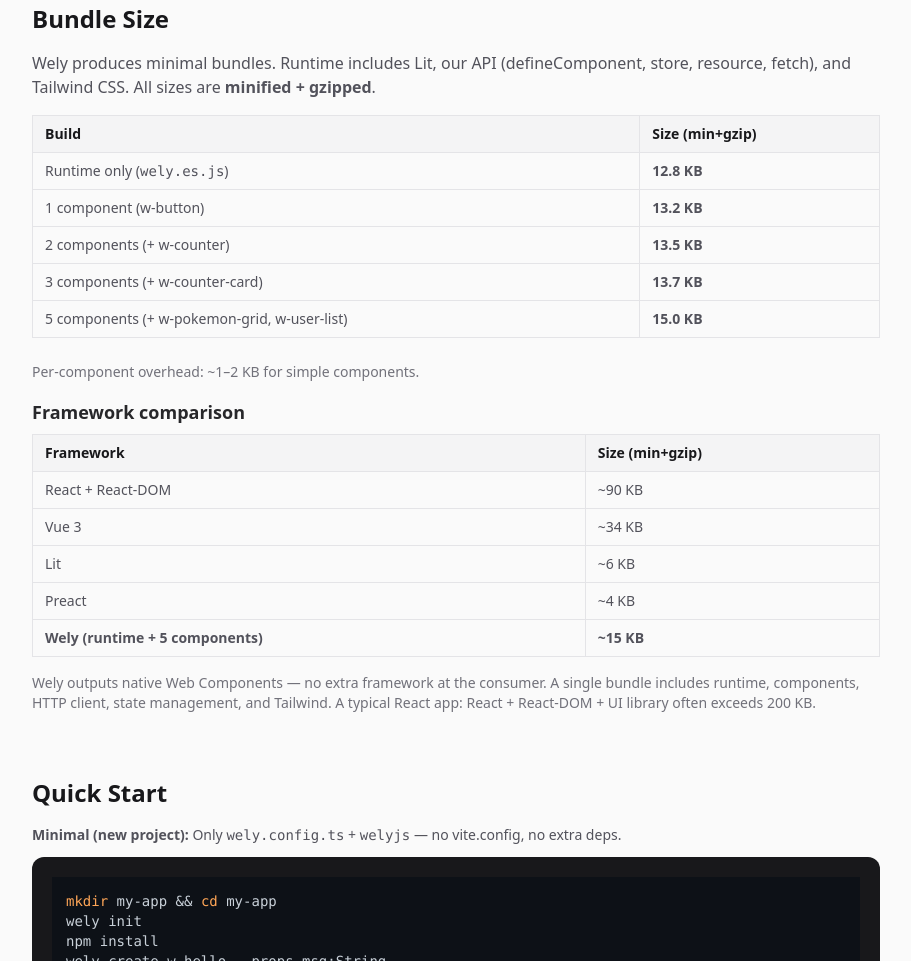
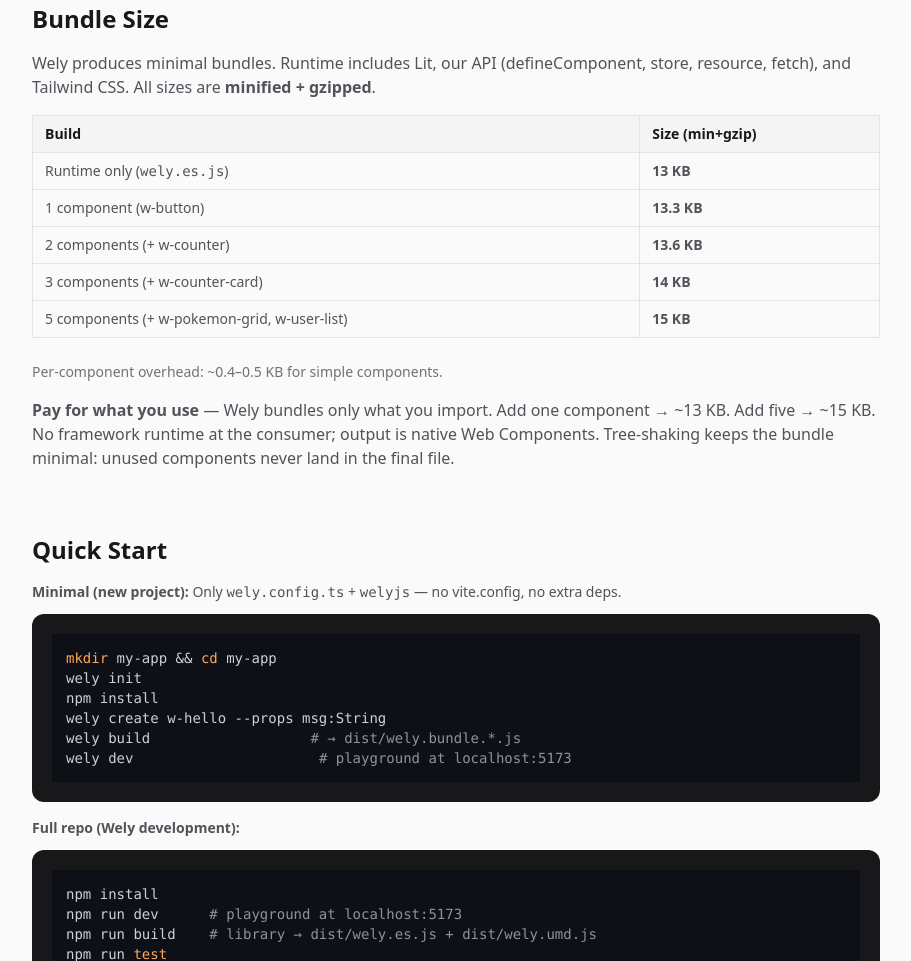
Before and after one commit to litepacks/welyjs, a website: page docs/index.html in a window 1280 px wide. Shown: the part 1245-2206 px from the top of the page, without its empty margins (184-1095 px from the left). Drawn offline with nearby package versions, Linux system fonts and the light colour scheme; no server answers.

Commit message:
Update bundle size information in README.md and index.html
- Adjusted the reported sizes for various builds in both README.md and index.html to reflect updated measurements.
- Revised per-component overhead estimates for clarity and accuracy.
- Enhanced documentation to emphasize Wely's efficient bundling approach and tree-shaking capabilities.

```diff
--- a/docs/index.html
+++ b/docs/index.html
@@ -112,29 +112,16 @@
         <table class="w-full text-sm">
           <thead><tr><th>Build</th><th>Size (min+gzip)</th></tr></thead>
           <tbody class="text-zinc-600 dark:text-zinc-400">
-            <tr><td>Runtime only (<code>wely.es.js</code>)</td><td><strong>12.8 KB</strong></td></tr>
-            <tr><td>1 component (w-button)</td><td><strong>13.2 KB</strong></td></tr>
-            <tr><td>2 components (+ w-counter)</td><td><strong>13.5 KB</strong></td></tr>
-            <tr><td>3 components (+ w-counter-card)</td><td><strong>13.7 KB</strong></td></tr>
-            <tr><td>5 components (+ w-pokemon-grid, w-user-list)</td><td><strong>15.0 KB</strong></td></tr>
+            <tr><td>Runtime only (<code>wely.es.js</code>)</td><td><strong>13 KB</strong></td></tr>
+            <tr><td>1 component (w-button)</td><td><strong>13.3 KB</strong></td></tr>
+            <tr><td>2 components (+ w-counter)</td><td><strong>13.6 KB</strong></td></tr>
+            <tr><td>3 components (+ w-counter-card)</td><td><strong>14 KB</strong></td></tr>
+            <tr><td>5 components (+ w-pokemon-grid, w-user-list)</td><td><strong>15 KB</strong></td></tr>
           </tbody>
         </table>
       </div>
-      <p class="text-zinc-500 dark:text-zinc-500 text-sm mb-4">Per-component overhead: ~1–2 KB for simple components.</p>
-      <h3 class="text-lg font-semibold text-zinc-800 dark:text-zinc-200 mb-2">Framework comparison</h3>
-      <div class="overflow-x-auto">
-        <table class="w-full text-sm">
-          <thead><tr><th>Framework</th><th>Size (min+gzip)</th></tr></thead>
-          <tbody class="text-zinc-600 dark:text-zinc-400">
-            <tr><td>React + React-DOM</td><td>~90 KB</td></tr>
-            <tr><td>Vue 3</td><td>~34 KB</td></tr>
-            <tr><td>Lit</td><td>~6 KB</td></tr>
-            <tr><td>Preact</td><td>~4 KB</td></tr>
-            <tr><td><strong>Wely (runtime + 5 components)</strong></td><td><strong>~15 KB</strong></td></tr>
-          </tbody>
-        </table>
-      </div>
-      <p class="mt-4 text-zinc-500 dark:text-zinc-500 text-sm">Wely outputs native Web Components — no extra framework at the consumer. A single bundle includes runtime, components, HTTP client, state management, and Tailwind. A typical React app: React + React-DOM + UI library often exceeds 200 KB.</p>
+      <p class="text-zinc-500 dark:text-zinc-500 text-sm mb-4">Per-component overhead: ~0.4–0.5 KB for simple components.</p>
+      <p class="text-zinc-600 dark:text-zinc-400"><strong>Pay for what you use</strong> — Wely bundles only what you import. Add one component → ~13 KB. Add five → ~15 KB. No framework runtime at the consumer; output is native Web Components. Tree-shaking keeps the bundle minimal: unused components never land in the final file.</p>
     </section>
 
     <section id="quickstart" class="doc-section mb-16">
```
Also changed, not shown: README.md.
